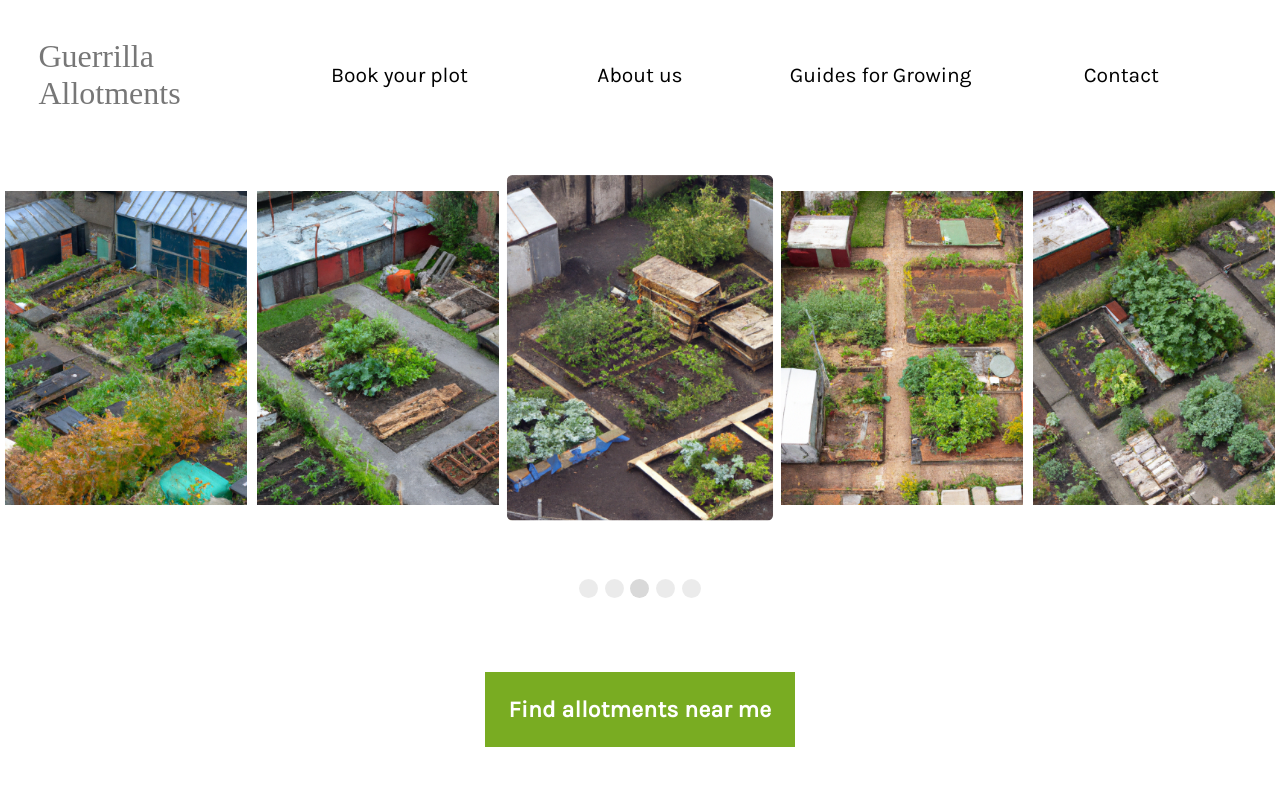
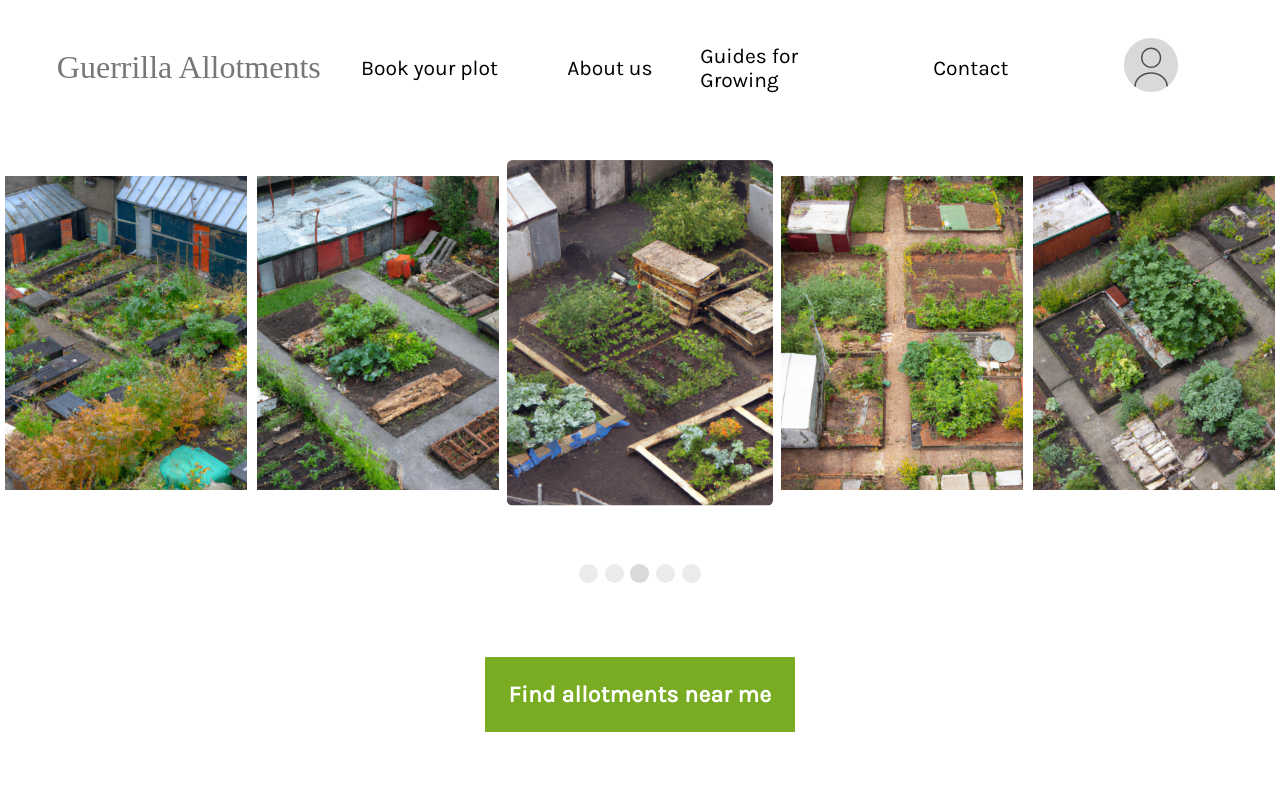
Before and after one commit to kivstor10/Govan-Allotment-Allocator, a plain HTML site: page index.html in a window 1280 px wide. Shown: the top 786 px of the page. Drawn offline with Linux system fonts and the light colour scheme; a web font is replaced by a local one.

Commit message:
Added a user Icon to lead to user profile page

```diff
--- a/index.html
+++ b/index.html
@@ -21,6 +21,7 @@
                 <li><a href="#">About us</a></li>
                 <li><a href="#">Guides for Growing</a></li>
                 <li><a href="#">Contact</a></li>
+                <li><a href="#"><img src="Assets\User-icon.svg"></img></a></li>
             </ul>
         </nav>
     </header>
--- a/styles.css
+++ b/styles.css
@@ -10,7 +10,7 @@ a{
 #nav-bar{
     padding: 3vw;
     display: grid;
-    grid-template-columns: 20% 20% 20% 20% 20%;
+    grid-template-columns: 25% 15% 15% 15% 15% 15%;
     place-items: center;
 }
 
```
Also changed, not shown: Assets/User-icon.svg (added).
